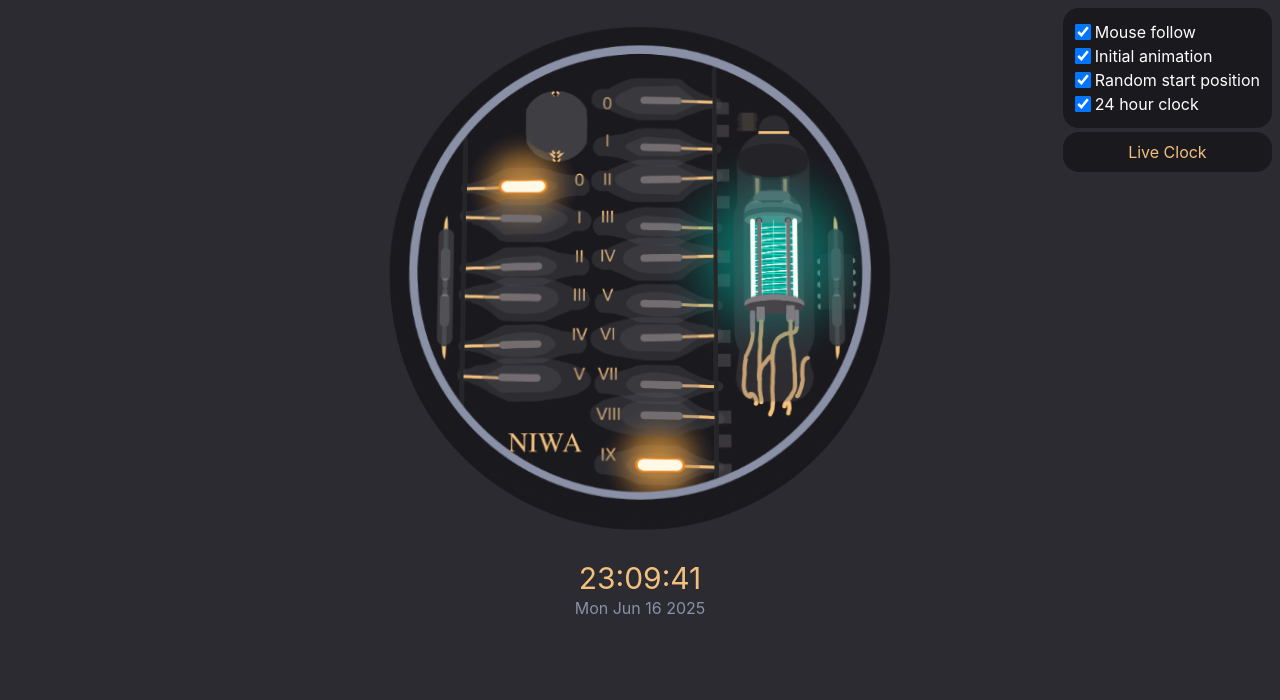
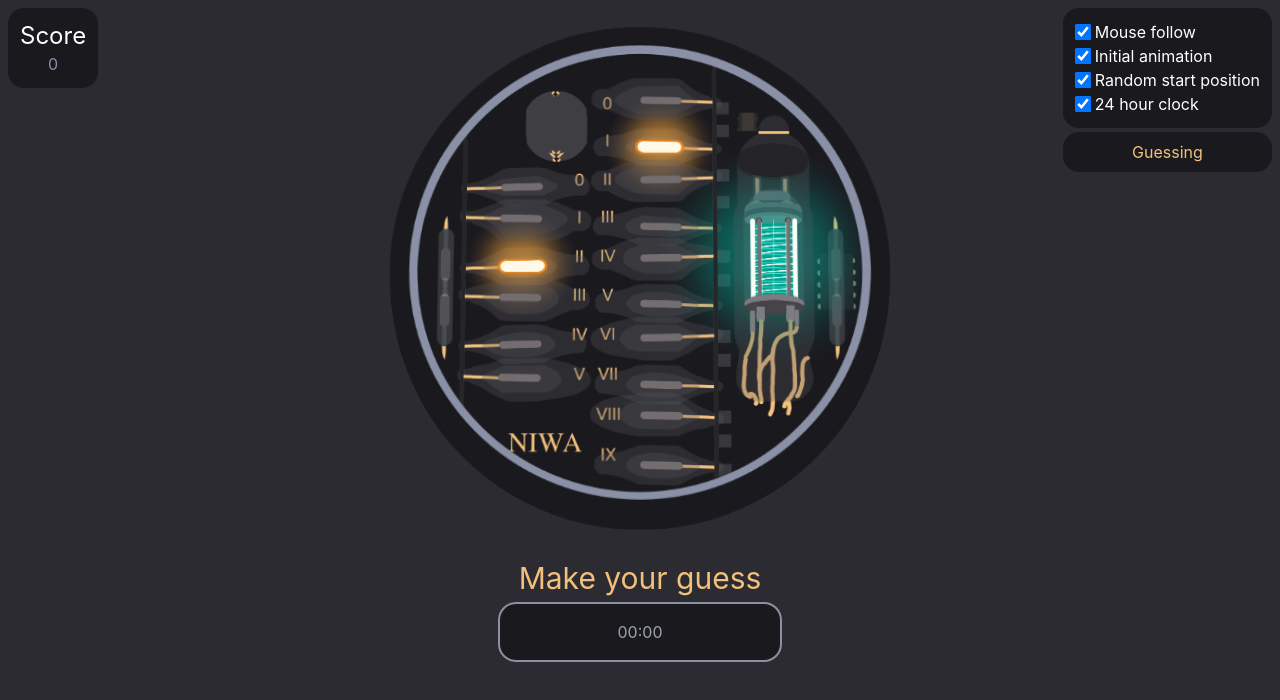
Before and after one commit to Aadniz/niwa-practicer, a React (Create React App) app: page / in a window 1280 px wide. Shown: the top 700 px of the page. Built offline with nearby package versions, Linux system fonts and the light colour scheme.

Commit message:
Refactored guess.tsx, added score.tsx

```diff
--- a/src/App.tsx
+++ b/src/App.tsx
@@ -4,26 +4,32 @@ import {Watch} from "./watch/watch";
 import {Guess} from "./guess";
 import {ISettings, Settings} from "./settings";
 import {LiveTime} from "./live";
+import { Score } from './score';
 
 function App() {
 
+    const [score, setScore] = useState(0.00);
+    const [randomTime, setRandomTime] = useState<Date>(new Date(Math.random() * Date.now()))
+
     // Initial settings
     const [settings, setSettings] = useState<ISettings>({
-        mode: "live",
+        mode: "guess",
         twentyFour: true,
         mouseFollow: true,
         initialDelay: true,
         randomStart: true,
         smoothing: 2,
-        randomTime: new Date(Math.random() * Date.now())
+        // Initial off delay, Hours, off, minutes, off, seconds, off, seconds, off, seconds etc etc
+        timings: [1.5, 1.0, 0.4, 1.3, 0.8, 0.6, 0.4]
     });
 
   return (
     <div className="App bg-darker text-foreground">
         <Settings settings={settings} onSettingsChange={setSettings}/>
-        <Watch settings={settings}/>
+        {settings.mode === "guess" ? <Score score={score}/> : <></>}
+        <Watch settings={settings} time={randomTime}/>
         { settings.mode === "guess"
-            ? <Guess settings={settings}/>
+            ? <Guess settings={settings} score={score} onScoreChange={setScore} randomTime={randomTime} onRandomTimeChange={setRandomTime}/>
             : <LiveTime settings={settings}/> }
     </div>
   );
--- a/src/guess.tsx
+++ b/src/guess.tsx
@@ -1,76 +1,128 @@
-import {ISettings} from "./settings";
-import {InputEvent, useState} from "react";
+import { ISettings } from "./settings";
+import { InputEvent, useState, useCallback } from "react";
 
-export const Guess = ({settings}: {settings: ISettings}) => {
+interface GuessProps {
+    settings: ISettings;
+    score: number;
+    onScoreChange: (value: number) => void;
+    randomTime: Date;
+    onRandomTimeChange: (value: Date) => void;
+}
 
+export const Guess = ({ settings, score, onScoreChange, randomTime, onRandomTimeChange }: GuessProps) => {
     const [value, setValue] = useState("");
-    const [validated, setValidate] = useState<boolean|null>(null);
-    const [correct, setCorrect] = useState<boolean|null>(null);
+    const [validated, setValidated] = useState<boolean | null>(null);
+    const [correct, setCorrect] = useState<boolean | null>(null);
 
-    const onInput = (e: InputEvent<HTMLInputElement>) => {
-        let value = e.currentTarget.value.trim();
+    const validateInput = (input: string): boolean => {
+        if (input[0] === ":") return false;
+        if (input.split(":").length > 2) return false;
+        if (input.trim() !== "" && !/^([0-9:]+)$/.test(input)) return false;
+        return true;
+    };
 
-        // Validate it contains legal characters
-        if (value[0] === ":") {
+    const formatInput = (input: string): string => {
+        let formatted = input;
+        if (input.endsWith(":")) {
+            formatted = input.slice(0, -1);
+        }
+        if (/^\d{3}/.test(formatted)) {
+            formatted = `${formatted[0]}${formatted[1]}:${formatted[2]}`;
+        }
+        if (input.length > 5) {
+            formatted = input.slice(0, 5);
+        }
+        return formatted;
+    };
+
+    const validateTime = useCallback((time: string): boolean => {
+        if (!time.includes(":") || time.split(":")[1].length !== 2) return false;
+
+        let [hoursStr, minutesStr] = time.split(":");
+        if (hoursStr.length === 1) hoursStr = `0${hoursStr}`;
+
+        const hours = parseInt(hoursStr, 10);
+        const minutes = parseInt(minutesStr, 10);
+
+        if (minutes > 59) return false;
+        if (settings.twentyFour && hours > 23) return false;
+        if (!settings.twentyFour && hours > 12) return false;
+
+        return true;
+    }, [settings.twentyFour]);
+
+    const checkCorrectGuess = useCallback((time: string): boolean => {
+        const [hoursStr, minutesStr] = time.split(":");
+        const hours = parseInt(hoursStr, 10);
+        const minutes = parseInt(minutesStr, 10);
+
+        return (
+            randomTime.getHours() === hours &&
+            randomTime.getMinutes() === minutes
+        );
+    }, [randomTime]);
+
+    const onInput = useCallback((e: InputEvent<HTMLInputElement>) => {
+        const inputValue = e.currentTarget.value.trim();
+        if (!validateInput(inputValue)) return;
+
+        const formattedValue = formatInput(inputValue);
+        setValue(formattedValue);
+
+        if (!formattedValue.includes(":") || formattedValue.split(":")[1].length !== 2) {
+            setValidated(null);
+            setCorrect(null);
             return;
         }
-        if (value.split(":").length > 2){
-            return;
-        }
-        if (value.trim() !== "" && !/^([0-9:]+)$/.test(value)) {
-            return;
-        }
-        if (value[value.length - 1] === ":") {
-            value = value.substring(0, value.length - 1);
-        }
-        if (/^\d{3}/.test(value)) {
-            value = value[0] + value[1] + ":" + value[2];
-        }
-        if (value.includes(":") && value.split(":")[1].length > 2) {
-            return;
-        }
-        // Here we have finished typing the number, valudate if it is a clock or not
-        if (value.includes(":") && value.split(":")[1].length === 2) {
-            let checkValue = value;
-            if (value.split(":")[0].length === 1) {
-                checkValue = "0" + checkValue;
-            }
-            const [hours, minutes] = checkValue.split(":").map(v => parseInt(v[0] + v[1]));
 
-            if (settings.twentyFour && hours > 23) {
-                setCorrect(false);
-                setValidate(false);
-            } else if (!settings.twentyFour && hours > 12) {
-                setCorrect(false);
-                setValidate(false);
-            } else if (minutes > 59) {
-                setCorrect(false);
-                setValidate(false);
-            } else {
-                if (settings.randomTime.getHours() === parseInt(value.split(":")[0]) && settings.randomTime.getMinutes() === parseInt(value.split(":")[1])) {
-                    setCorrect(true);
-                } else {
-                    setCorrect(false);
-                }
-                setValidate(true);
+        const isValidTime = validateTime(formattedValue);
+        setValidated(isValidTime);
+
+        if (isValidTime) {
+            const isCorrect = checkCorrectGuess(formattedValue);
+            setCorrect(isCorrect);
+            onScoreChange(score + (isCorrect ? 10 : -1));
+            if (isCorrect) {
+                setTimeout(() => {
+                    setValue("");
+                    setCorrect(null);
+                    setValidated(null);
+                    onRandomTimeChange(new Date(Math.random() * Date.now()))
+                }, settings.timings[0] * 1000)
             }
         } else {
-            setCorrect(null);
-            setValidate(null);
+            setCorrect(false);
         }
-        setValue(value);
+    }, [validateTime, checkCorrectGuess, onScoreChange, score, settings.timings, onRandomTimeChange]);
+
+    const getInputClassName = () => {
+        const baseClass = "bg-darkest rounded-2xl text-primary outline-offset-0 outline-none text-center";
+        if (validated === null || validated) {
+            if (correct) {
+                return `${baseClass} outline-secondary shadow-secondary shadow-[0_0_5rem_rgba(0,0,0,0.25)]`;
+            }
+            return `${baseClass} outline-dark`;
+        }
+        return `${baseClass} outline-red`;
     };
 
     return (
         <div className="min-w-fit">
-            <div className="text-3xl mb-2 text-primary">Make your guess</div>
+            <div className="text-3xl mb-2 text-primary z-10 relative">Make your guess</div>
             <input
-                className={"bg-darkest rounded-2xl text-primary outline-none text-center " + (correct ? "disabled" : "") + (validated === null || validated ? "focus:outline-secondary" : "outline-red")}
+                className={getInputClassName()}
                 placeholder="00:00"
                 onInput={onInput}
                 value={value}
+                readOnly={correct === true}
+                aria-invalid={validated === false}
+                aria-describedby={validated === false ? "time-error" : undefined}
             />
-            <i>{correct !== null ? (correct ? "THAT IS CORRECT" : "THAT IS INCORRECT" ) : ""}</i>
+            {validated === false && (
+                <div id="time-error" className="text-[#FF4444] mt-1">
+                    Invalid time format
+                </div>
+            )}
         </div>
-    )
-}
+    );
+};
--- /dev/null
+++ b/src/score.tsx
@@ -0,0 +1,11 @@
+export const Score = ({score}: {score: number}) => {
+
+    return (
+        <div className="absolute z-10 left-0 top-0">
+            <div className="m-2 grid bg-darkest p-3 rounded-2xl">
+                <div className="text-2xl">Score</div>
+                <div className="text-dark">{score}</div>
+            </div>
+        </div>
+    )
+}
--- a/src/settings.tsx
+++ b/src/settings.tsx
@@ -8,7 +8,7 @@ export interface ISettings {
     initialDelay: boolean,
     randomStart: boolean,
     smoothing: number,
-    randomTime: Date
+    timings: [number, number, number, number, number, number, number]
 }
 
 export const Settings = ({settings, onSettingsChange}: {settings: ISettings, onSettingsChange: (value: ISettings) => void}) => {
--- a/src/watch/watch.tsx
+++ b/src/watch/watch.tsx
@@ -1,6 +1,11 @@
 import { CSSProperties, useEffect, useRef, useState, useCallback } from "react";
 import { layers } from "./layers";
 import {ISettings} from "../settings";
+
+interface WatchProps {
+    settings: ISettings,
+    time?: Date
+}
 
 // Constants
 const MAX_ROTATION = 60;
@@ -10,13 +15,11 @@ const MOUSE_SENSITIVITY = 90; // Lower = less sensitive
 const SCROLL_SENSITIVITY = 300;
 const Z_DEPTH_MULTIPLIER = 20;
 const TRANSITION_DURATION = 2;
-// Initial off delay, Hours, off, minutes, off, seconds, off, seconds, off, seconds etc etc
-const TIMINGS = [1.5, 1.0, 0.4, 1.3, 0.8, 0.6, 0.4];
 
-export const Watch = ({settings}: {settings: ISettings}) => {
-    const time = settings.mode === "live" ? new Date() : settings.randomTime;
-    const hours = time.getHours();
-    const minutes = time.getMinutes();
+export const Watch = ({settings, time}: WatchProps) => {
+    const watchTime = settings.mode === "live" || time === undefined ? new Date() : time;
+    const hours = watchTime.getHours();
+    const minutes = watchTime.getMinutes();
 
     const initialRotation = settings.randomStart
         ? {
@@ -42,8 +45,8 @@ export const Watch = ({settings}: {settings: ISettings}) => {
         const [leftMinutes, rightMinutes] = minutes.toString().padStart(2, "0").split("").map(h => parseInt(h));
 
         // Sequence: initial delay, show hours, hide, show minutes, hide, etc.
-        for (let i = 0; i < TIMINGS.length; i++) {
-            accumulatedTime += TIMINGS[i];
+        for (let i = 0; i < settings.timings.length; i++) {
+            accumulatedTime += settings.timings[i];
             const timeout = setTimeout(() => {
                 if (i % 2 === 0) {
                     if (i === 0) {
@@ -62,7 +65,7 @@ export const Watch = ({settings}: {settings: ISettings}) => {
         return () => {
             timeouts.forEach(timeout => clearTimeout(timeout));
         };
-    }, [hours, minutes, settings.initialDelay]);
+    }, [hours, minutes, settings.initialDelay, settings.timings]);
 
 
     const [parallaxFactor, setParallaxFactor] = useState(DEFAULT_PARALLAX_FACTOR);
```
